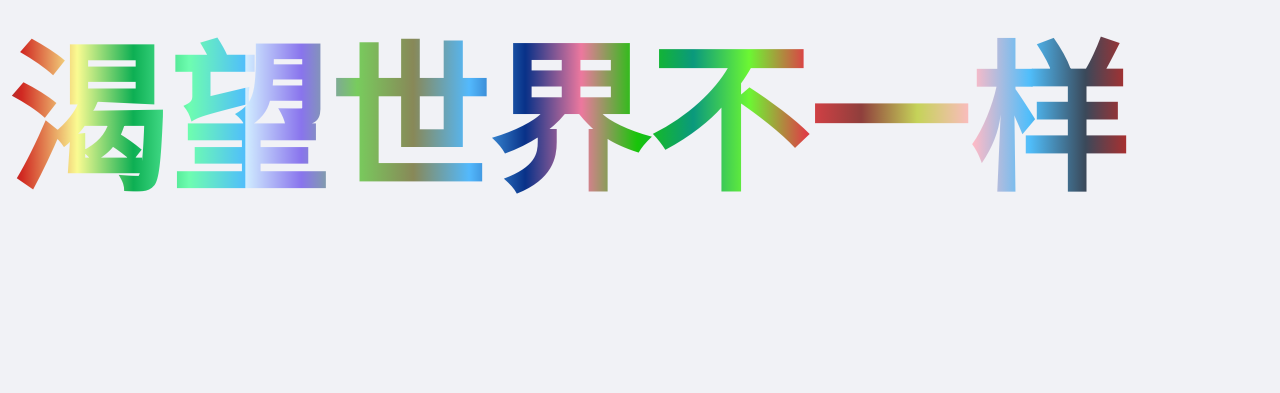
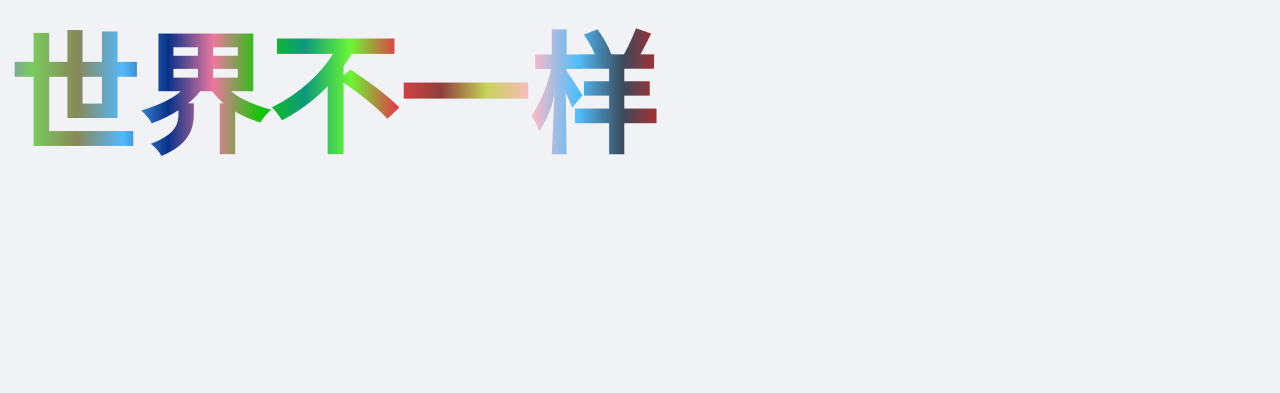
Before and after one commit to webxingkong/H5-Text-scrolling-effect, a plain HTML site: page index.html in a window 1280 px wide. Shown: the part 415-808 px from the top of the page. Drawn offline with Linux system fonts and the light colour scheme.

Commit message:
Update index.html

```diff
--- a/index.html
+++ b/index.html
@@ -20,7 +20,7 @@
 		div{
 			display: relative;
 			overflow:hidden;
-			font-size:160px;
+			font-size:130px;
 			font-weight:600;
 			color:transparent;
 			margin: 50% auto;
@@ -57,7 +57,6 @@
  -webkit-background-clip: text;
  color: transparent;
  animation:mymove 120s ease infinite;
- transform: rotate(30deg);
 }
 @keyframes mymove {
 		0%{
```
